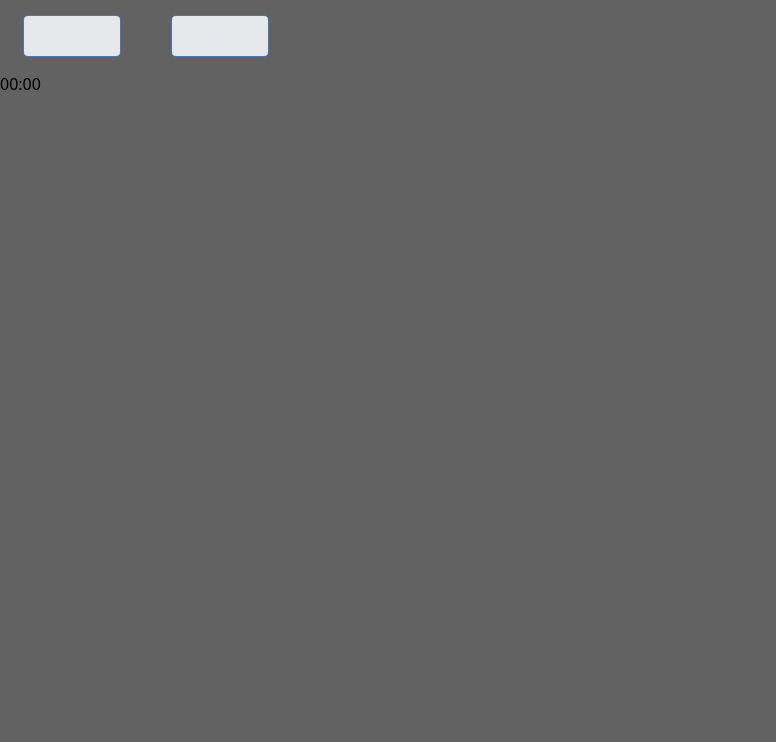
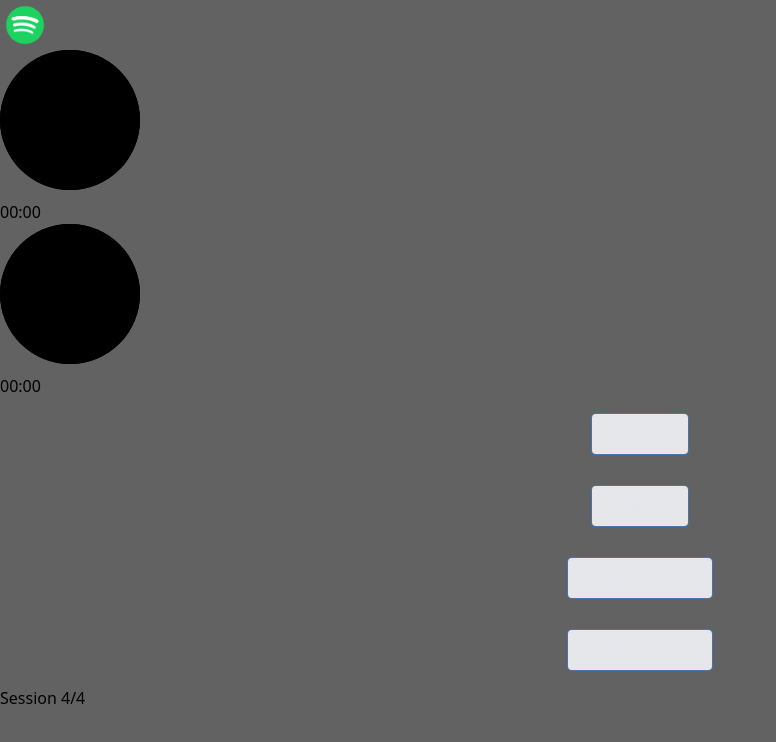
Before and after one commit to TetrisOuO/tomatoTimer, a website: page index.html in a window 1280 px wide. Shown: the whole page, without its empty margins (0-776 px from the left). Drawn offline with nearby package versions, Linux system fonts and the light colour scheme.

Commit message:
增加東東
把按鈕們置中，增加了兩個圓圈跟兩個按鈕（長休息 跟 短休息），把原本的focus time 跟rest time 移去圈圈那裏,加了spotify的logo


然後我發現到我忘了用tailwind o(￣┰￣*)ゞ

```diff
--- a/index.html
+++ b/index.html
@@ -8,6 +8,36 @@
     <title>Tomato Timer</title>
   </head>
   <body>
+    <!-- Logo -->
+    <div class="Logo">
+      <img src="spotifylogo.png" alt="spotifylogo" />
+    </div>
+
+    <!-- 計時器的圓圈 -->
+    <div id="timer">
+      <div class="circle" style="--clr: #fff">
+        <div class="circle focus_circle"></div>
+
+        <!-- 圓圈本圈:3 -->
+        <svg>
+          <circle cx="70" cy="70" r="70"></circle>
+          <circle cx="70" cy="70" r="70"></circle>
+        </svg>
+        <div id="focus">00:00</div>
+      </div>
+
+      <div class="circle" style="--clr: #fff">
+        <div class="circle rest_circle"></div>
+        <svg>
+          <circle cx="70" cy="70" r="70"></circle>
+          <circle cx="70" cy="70" r="70"></circle>
+        </svg>
+        <div id="rest">00:00</div>
+      </div>
+    </div>
+
+    <!-- 按鈕跟container\ -->
+    <div class="container">
       <button
         id="startStop"
         class="w-30 h-10 rounded mx-6 my-4 text-center bg-gray-200 text-gray-200 dark:bg-gray-900 focus:outline-none focus:ring-2 focus:ring-indigo-600 ring-[1px] px-8 /"
@@ -20,7 +50,21 @@
       >
         重置
       </button>
+      <button
+        id="reset"
+        class="w-30 h-10 rounded mx-6 my-4 text-center bg-gray-200 text-gray-200 dark:bg-gray-900 focus:outline-none focus:ring-2 focus:ring-indigo-600 ring-[1px] px-8 /"
+      >
+        休息（短）
+      </button>
+      <button
+        id="reset"
+        class="w-30 h-10 rounded mx-6 my-4 text-center bg-gray-200 text-gray-200 dark:bg-gray-900 focus:outline-none focus:ring-2 focus:ring-indigo-600 ring-[1px] px-8 /"
+      >
+        休息（長）
+      </button>
+    </div>
 
-    <p class="timer">00:00</p>
+    <!-- 算有幾個session的地方 -->
+    <p class="SessionCount">Session 4/4</p>
   </body>
 </html>
--- a/style.css
+++ b/style.css
@@ -2,6 +2,20 @@
 @tailwind components;
 @tailwind utilities;
 
+html,
 body {
   background-color: rgb(98, 98, 98);
+  margin: 0;
 }
+
+.container {
+  display: flex;
+  flex-direction: column;
+  justify-content: center;
+  align-items: center;
+  height: 100%;
+}
+.Logo {
+  width: 50px;
+  height: 50px;
+}
```
Also changed, not shown: spotifylogo.png (added), 1 other file. Lines whose indentation alone changed are shown as unchanged.
